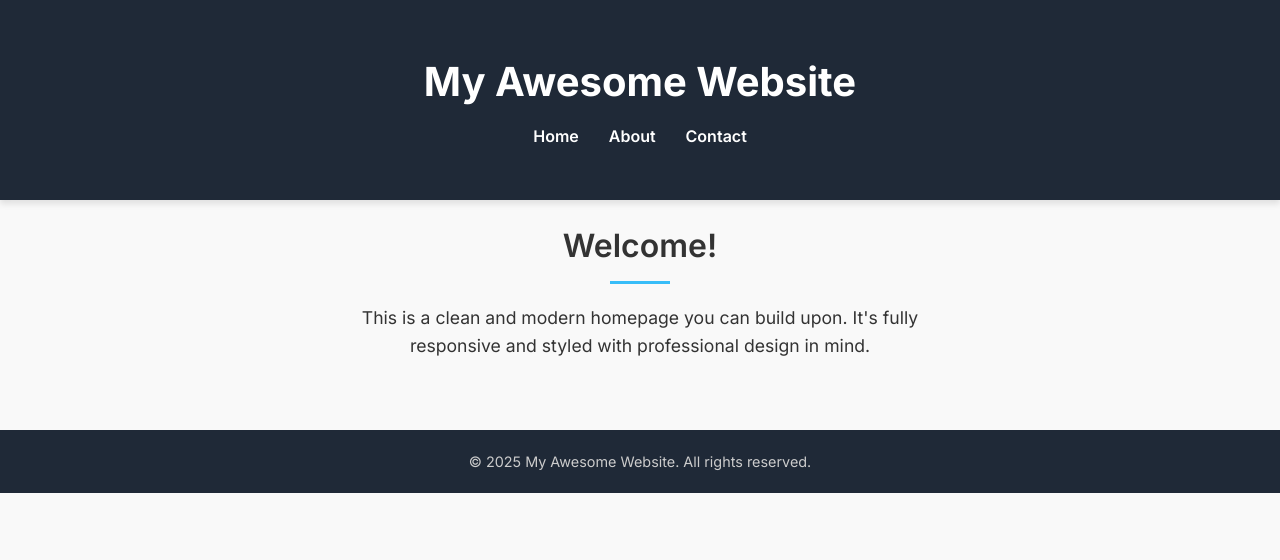
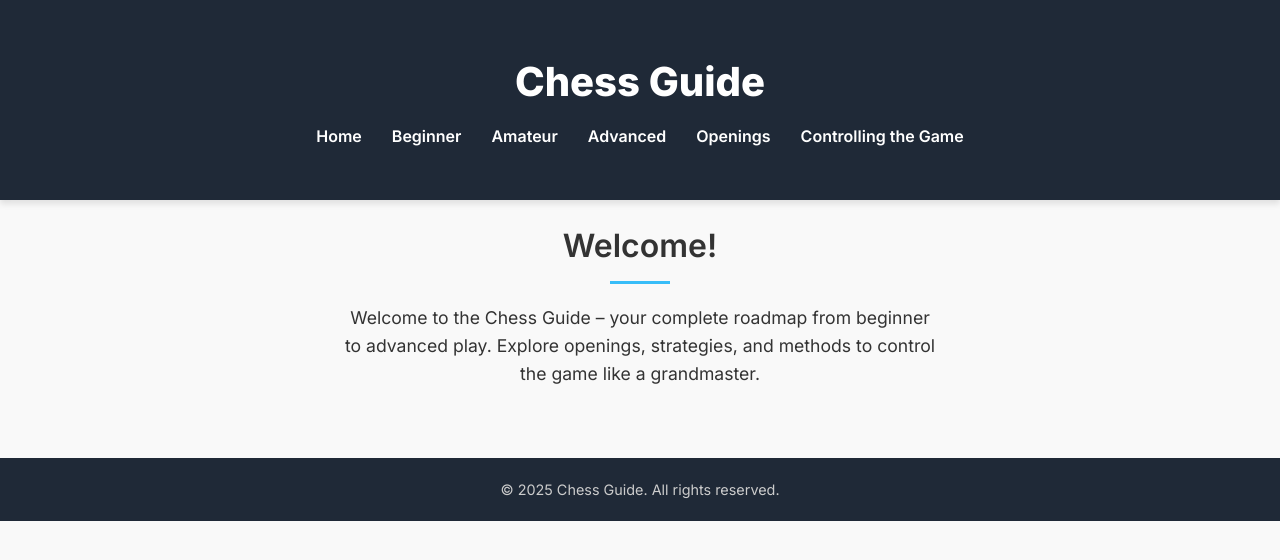
Before and after one commit to ItzPalacity/ChessGuide, a plain HTML site: page index.html in a window 1280 px wide. Drawn offline with Linux system fonts and the light colour scheme.

Commit message:
Update index.html

```diff
--- a/index.html
+++ b/index.html
@@ -3,19 +3,22 @@
 <head>
   <meta charset="UTF-8" />
   <meta name="viewport" content="width=device-width, initial-scale=1.0"/>
-  <title>My Awesome Website</title>
+  <title>Chess Guide</title>
   <link rel="stylesheet" href="style.css" />
-  <link href="https://fonts.googleapis.com/css2?family=Inter:wght@400;600;700&display=swap" rel="stylesheet">
+  <link href="https://fonts.googleapis.com/css2?family=Inter:wght@400;600;800&display=swap" rel="stylesheet">
 </head>
 <body>
   <header>
     <div class="container">
-      <h1>My Awesome Website</h1>
+      <h1>Chess Guide</h1>
       <nav>
         <ul>
           <li><a href="#">Home</a></li>
-          <li><a href="#">About</a></li>
-          <li><a href="#">Contact</a></li>
+          <li><a href="#">Beginner</a></li>
+          <li><a href="#">Amateur</a></li>
+          <li><a href="#">Advanced</a></li>
+          <li><a href="#">Openings</a></li>
+          <li><a href="#">Controlling the Game</a></li>
         </ul>
       </nav>
     </div>
@@ -25,12 +28,12 @@
     <section class="intro">
       <h2>Welcome!</h2>
       <hr />
-      <p>This is a clean and modern homepage you can build upon. It's fully responsive and styled with professional design in mind.</p>
+      <p>Welcome to the Chess Guide – your complete roadmap from beginner to advanced play. Explore openings, strategies, and methods to control the game like a grandmaster.</p>
     </section>
   </main>
 
   <footer>
-    <p>&copy; 2025 My Awesome Website. All rights reserved.</p>
+    <p>&copy; 2025 Chess Guide. All rights reserved.</p>
   </footer>
 </body>
 </html>
```
